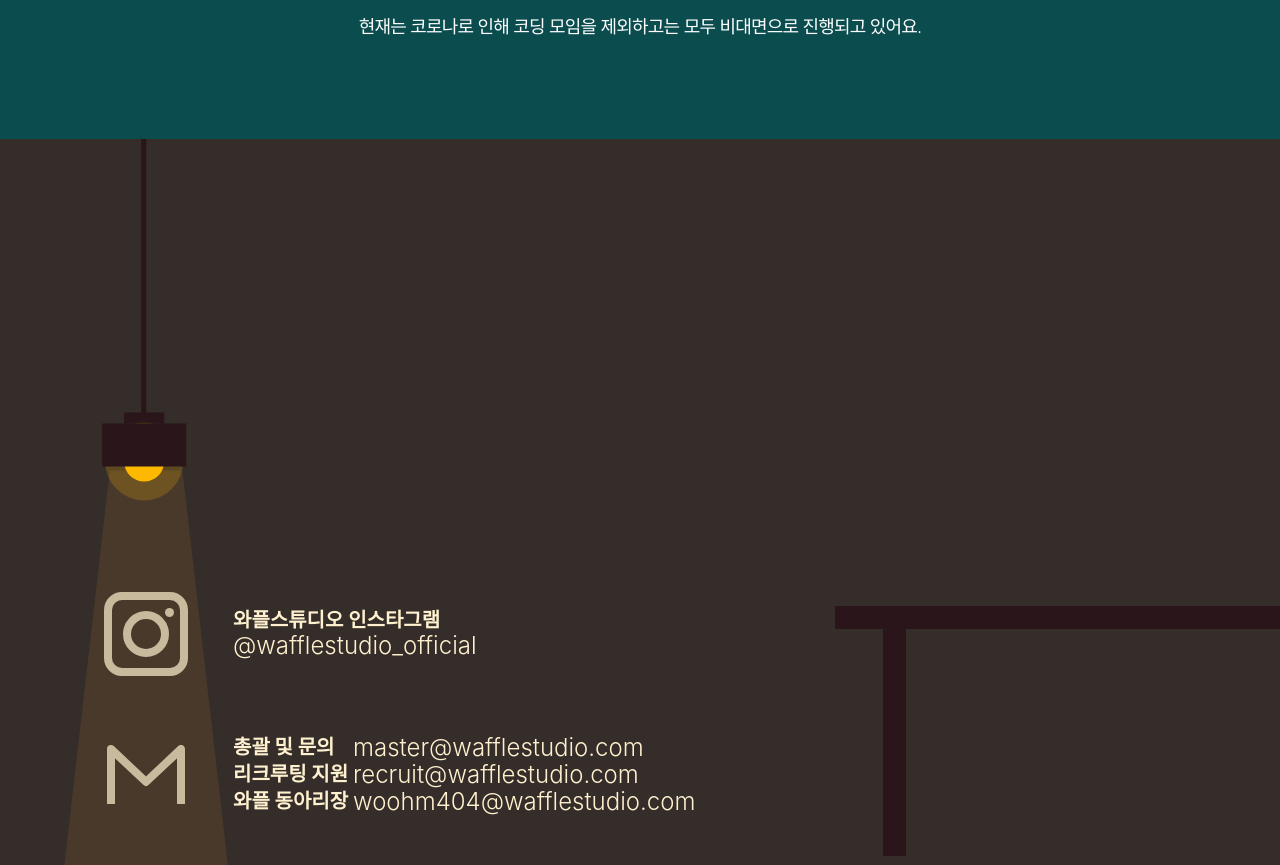
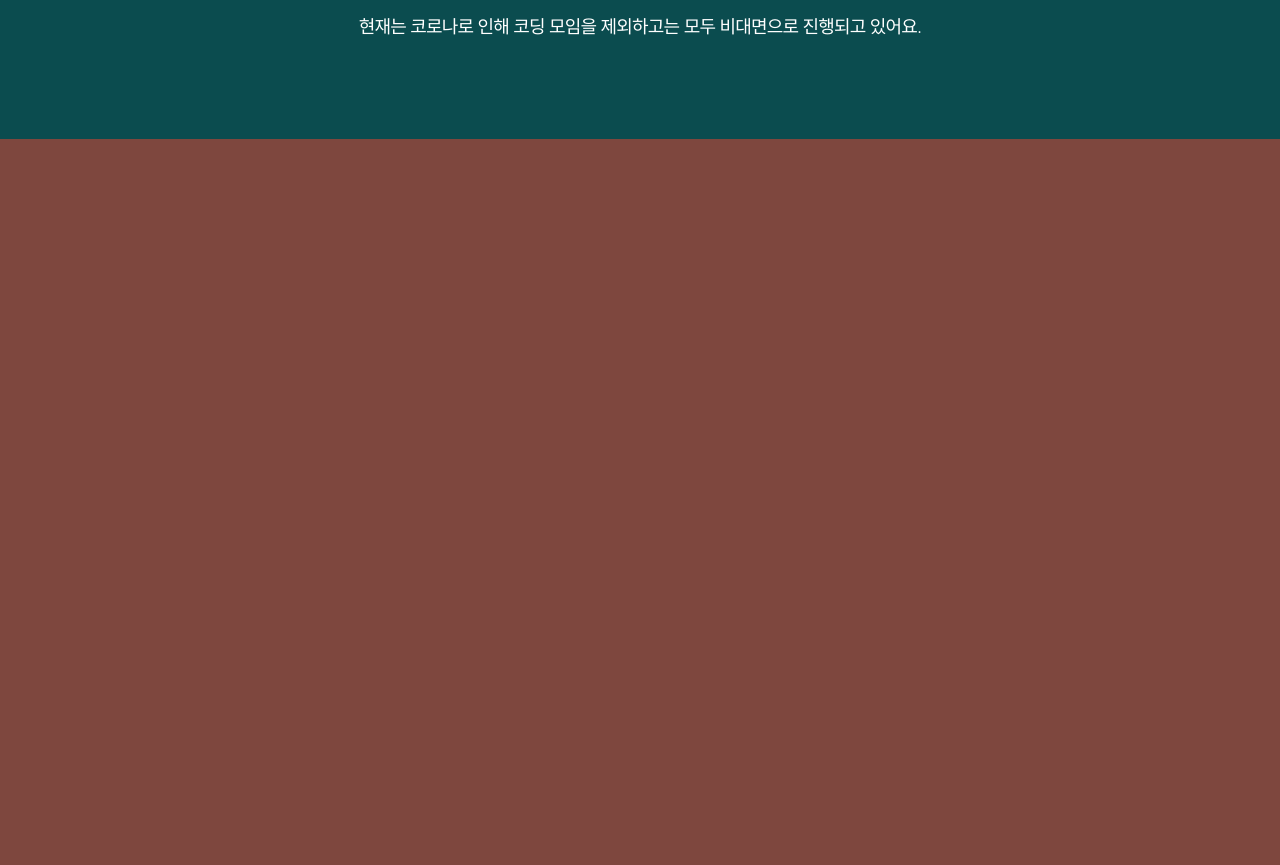
Before and after one commit to wafflestudio/wafflestudio.com-v3, a Svelte app: page / in a window 1280 px wide. Shown: the part 4200-5065 px from the top of the page. Built offline with nearby package versions, Linux system fonts and the light colour scheme.

Commit message:
[#18] 페이지 생성

```diff
--- a/src/App.svelte
+++ b/src/App.svelte
@@ -5,6 +5,7 @@
   import Organization from './components/organization/organization.svelte';
   import RecruitLink from './components/recruit-link/recruit-link.svelte';
   import Activity from './components/description/activity.svelte';
+  import Schedule from './components/schedule/schedule.svelte';
   import Footer from './components/footer/footer.svelte';
 
   export let name: string;
@@ -19,6 +20,7 @@
   <Organization />
   <RecruitLink />
   <Activity />
+  <Schedule />
   <Footer />
 </main>
 
--- /dev/null
+++ b/src/components/schedule/schedule.svelte
@@ -0,0 +1,9 @@
+<section />
+
+<style>
+  section {
+    background-color: #7e473e;
+    width: 100vw;
+    height: 100vh;
+  }
+</style>
```
